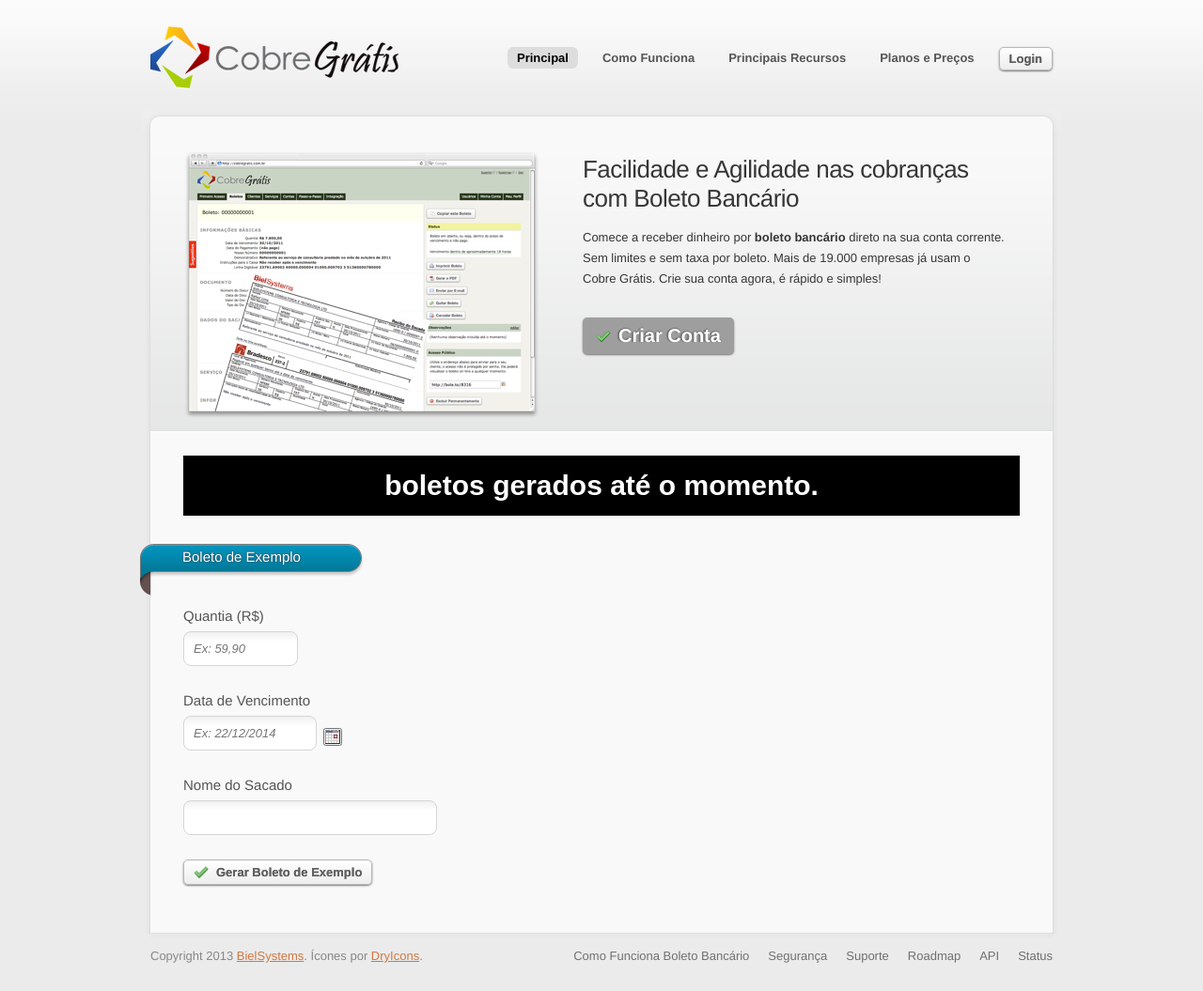
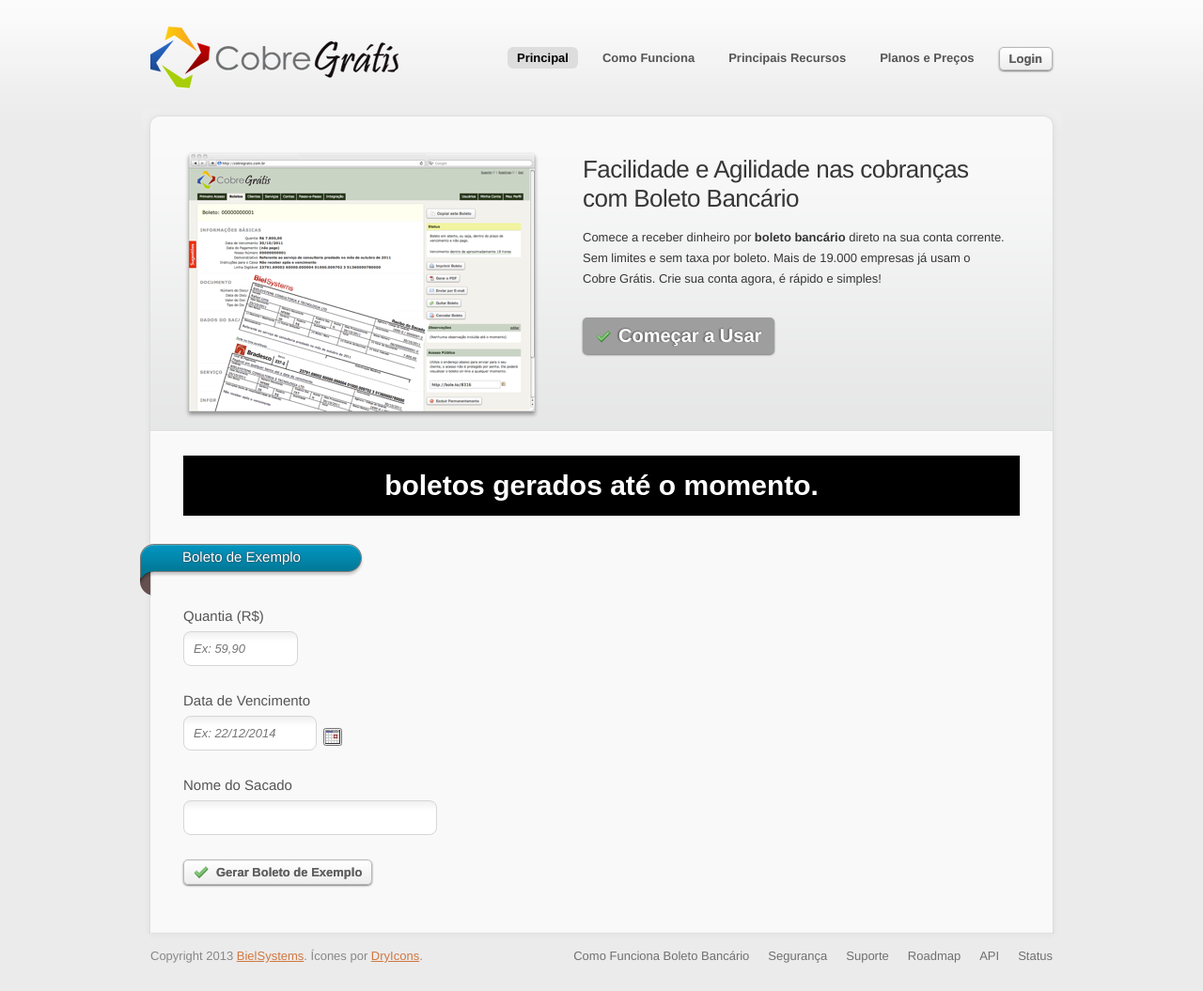
Before and after one commit to CobreGratis/cobregratis.github.io, a Jekyll site: the page built from index.html, in a window 1280 px wide. Shown: the whole page at 94% size. Built offline with Jekyll 4.4.1, drawn with Linux system fonts in a browser that asks for light colours; nearby versions of some CDN libraries; some web fonts are replaced; comment, search, counter and statistics services are not loaded; grey boxes are pictures that could not be loaded.

Commit message:
change call to action

```diff
--- a/como_funciona.html
+++ b/como_funciona.html
@@ -7,7 +7,7 @@
 <div class="header page">
 	<h1>Como Funciona o Boleto Bancário</h1>
 	<ul>
-	  <li><a href="https://app.cobregratis.com.br/accounts/new" class="sexybutton sexysimple sexygreen sexyxxl"><span class="ok">Criar Conta!</span></a></li>
+	  <li><a href="https://app.cobregratis.com.br/accounts/new" class="sexybutton sexysimple sexygreen sexyxxl"><span class="ok">Começar a Usar</span></a></li>
 	</ul>
 </div>
 
--- a/index.html
+++ b/index.html
@@ -12,7 +12,7 @@
   <div class="info">
   	<h1>Facilidade e Agilidade nas cobranças com Boleto Bancário</h1>
   	<p>Comece a receber dinheiro por <strong>boleto bancário</strong> direto na sua conta corrente. Sem limites e sem taxa por boleto. Mais de 19.000 empresas já usam o Cobre Grátis. Crie sua conta agora, é rápido e simples!</p>
-  	<a href="https://app.cobregratis.com.br/accounts/new" class="sexybutton sexysimple sexygreen sexyxxl"><span class="ok">Criar Conta</span></a>
+  	<a href="https://app.cobregratis.com.br/accounts/new" class="sexybutton sexysimple sexygreen sexyxxl"><span class="ok">Começar a Usar</span></a>
   	<!--span class="trial">Em 2 minutos você estará usando o sistema.</span-->
     <div class="clear"></div>
   </div>
--- a/planos.html
+++ b/planos.html
@@ -7,7 +7,7 @@
 <div class="header page">
 	<h1>Planos e Preços</h1>
 	<ul>
-	  <li><a href="https://app.cobregratis.com.br/accounts/new" class="sexybutton sexysimple sexygreen sexyxxl"><span class="ok">Criar Conta!</span></a></li>
+	  <li><a href="https://app.cobregratis.com.br/accounts/new" class="sexybutton sexysimple sexygreen sexyxxl"><span class="ok">Começar a Usar</span></a></li>
 	</ul>
 </div>
 
--- a/recursos.html
+++ b/recursos.html
@@ -7,7 +7,7 @@
 <div class="header page">
   <h1>Principais Recursos</h1>
   <ul>
-    <li><a href="https://app.cobregratis.com.br/accounts/new" class="sexybutton sexysimple sexygreen sexyxxl"><span class="ok">Criar Conta!</span></a></li>
+    <li><a href="https://app.cobregratis.com.br/accounts/new" class="sexybutton sexysimple sexygreen sexyxxl"><span class="ok">Começar a Usar</span></a></li>
   </ul>
 </div>
 <div id="recursos" class="padding">
--- a/seguranca.html
+++ b/seguranca.html
@@ -7,7 +7,7 @@
 <div class="header page">
 	<h1>Segurança</h1>
 	<ul>
-	  <li><a href="https://app.cobregratis.com.br/accounts/new" class="sexybutton sexysimple sexygreen sexyxxl"><span class="ok">Criar Conta!</span></a></li>
+	  <li><a href="https://app.cobregratis.com.br/accounts/new" class="sexybutton sexysimple sexygreen sexyxxl"><span class="ok">Começar a Usar</span></a></li>
 	</ul>
 </div>
 
--- a/termos_de_uso.html
+++ b/termos_de_uso.html
@@ -7,7 +7,7 @@
 <div class="header page">
 	<h1>Termos de Uso</h1>
 	<ul>
-	  <li><a href="https://app.cobregratis.com.br/accounts/new" class="sexybutton sexysimple sexygreen sexyxxl"><span class="ok">Criar Conta!</span></a></li>
+	  <li><a href="https://app.cobregratis.com.br/accounts/new" class="sexybutton sexysimple sexygreen sexyxxl"><span class="ok">Começar a Usar</span></a></li>
 	</ul>
 </div>
 
```
